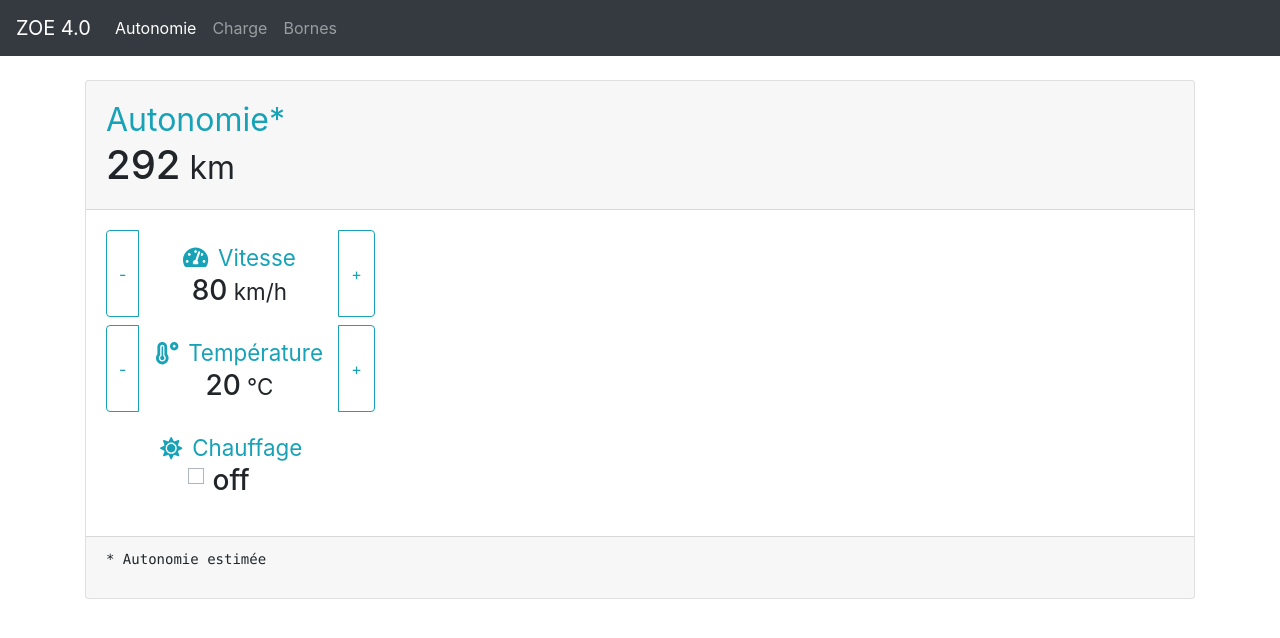
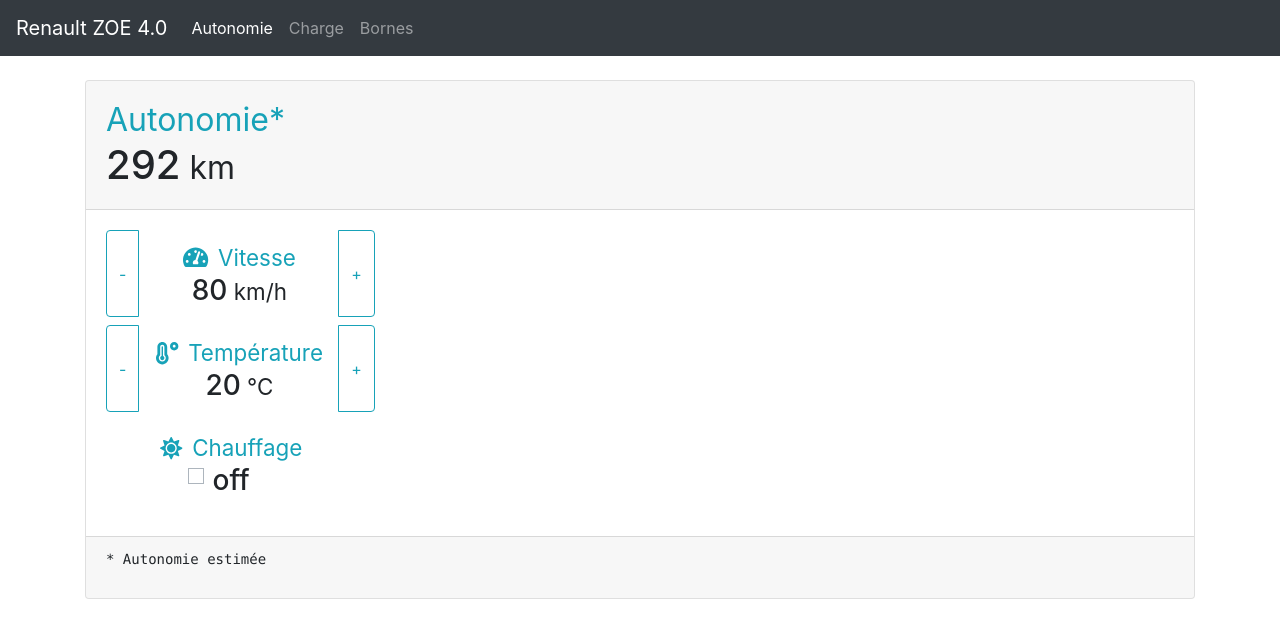
Before and after one commit to philippe-nougaillon/relax-en-zoe, a React (Create React App) app: page / in a window 1280 px wide. Shown: the top 638 px of the page. Built offline with nearby package versions, Linux system fonts and the light colour scheme.

Commit message:
PWA config

```diff
--- a/package.json
+++ b/package.json
@@ -22,7 +22,7 @@
   "scripts": {
     "predeploy": "yarn build",
     "deploy": "gh-pages -d build",
-    "start": "react-scripts start",
+    "start": "PORT=3030 react-scripts start",
     "build": "react-scripts build",
     "test": "react-scripts test",
     "eject": "react-scripts eject"
--- a/public/index.html
+++ b/public/index.html
@@ -29,7 +29,7 @@
       work correctly both with client-side routing and a non-root public URL.
       Learn how to configure a non-root public URL by running `npm run build`.
     -->
-    <title>React App</title>
+    <title>Renault ZOE 4.0</title>
   </head>
   <body>
     <noscript>
--- a/src/components/Bornes.js
+++ b/src/components/Bornes.js
@@ -153,7 +153,7 @@
                                 limit={ limit }
                             />
                             <a href='https://www.data.gouv.fr/fr/datasets/fichier-consolide-des-bornes-de-recharge-pour-vehicules-electriques/#' target="_blank" rel="noopener noreferrer">
-                              Liste basée sur le jeu de données consolidé IRVE
+                              Liste basée sur le jeu de données IRVE
                             </a>
                         </span>
                     }
--- a/src/components/Root.js
+++ b/src/components/Root.js
@@ -12,7 +12,7 @@
     <HashRouter>
       <div>
         <nav className="navbar navbar-expand-sm bg-dark navbar-dark">
-          <a className="navbar-brand" href="/">ZOE 4.0</a>
+          <a className="navbar-brand" href="/">Renault ZOE 4.0</a>
 
           <button className="navbar-toggler" type="button" data-toggle="collapse" data-target="#collapsibleNavbar">
             <span className="navbar-toggler-icon"></span>
--- a/src/index.js
+++ b/src/index.js
@@ -19,4 +19,4 @@
 // If you want your app to work offline and load faster, you can change
 // unregister() to register() below. Note this comes with some pitfalls.
 // Learn more about service workers: http://bit.ly/CRA-PWA
-serviceWorker.unregister();
+serviceWorker.register();
```
Also changed, not shown: public/manifest.json.
